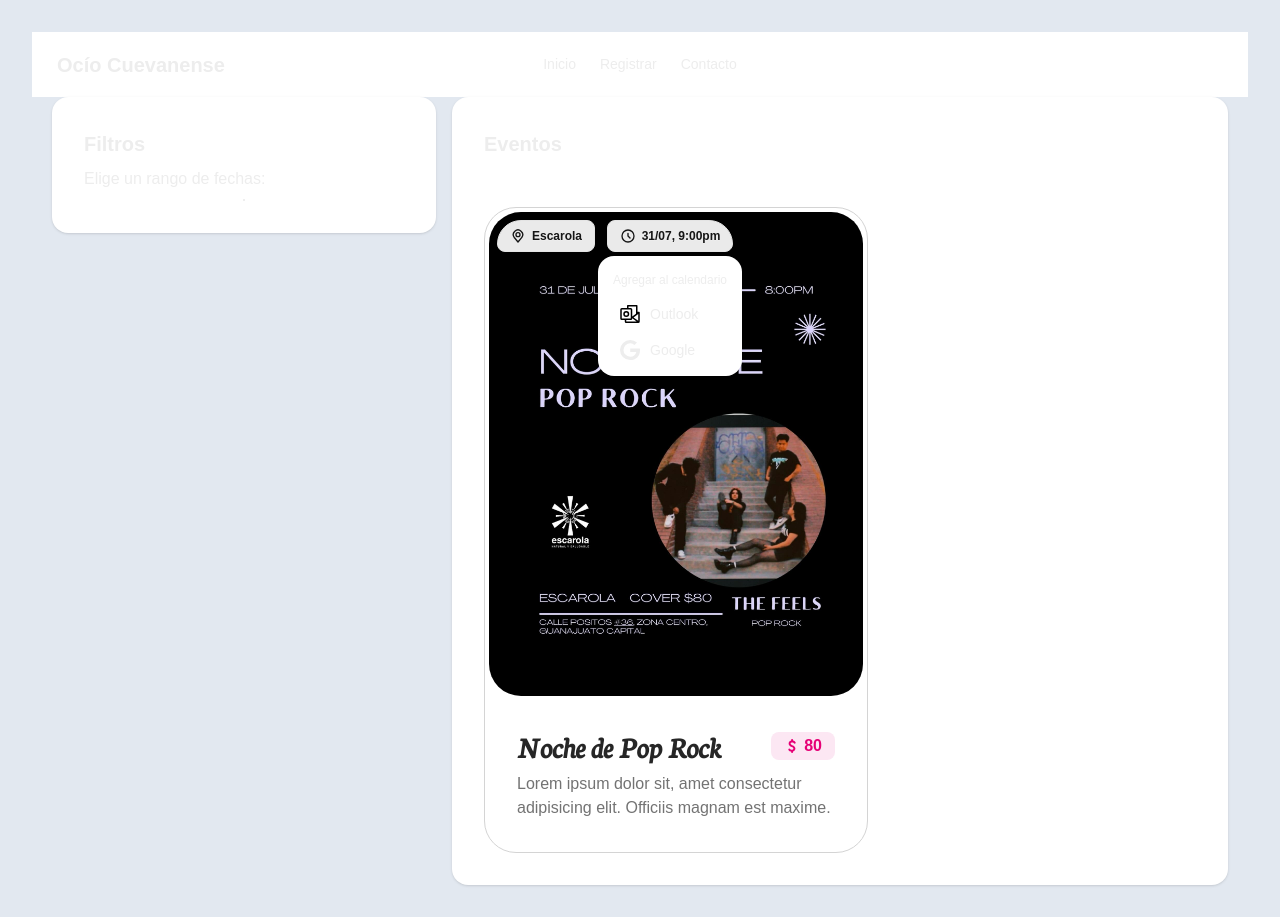
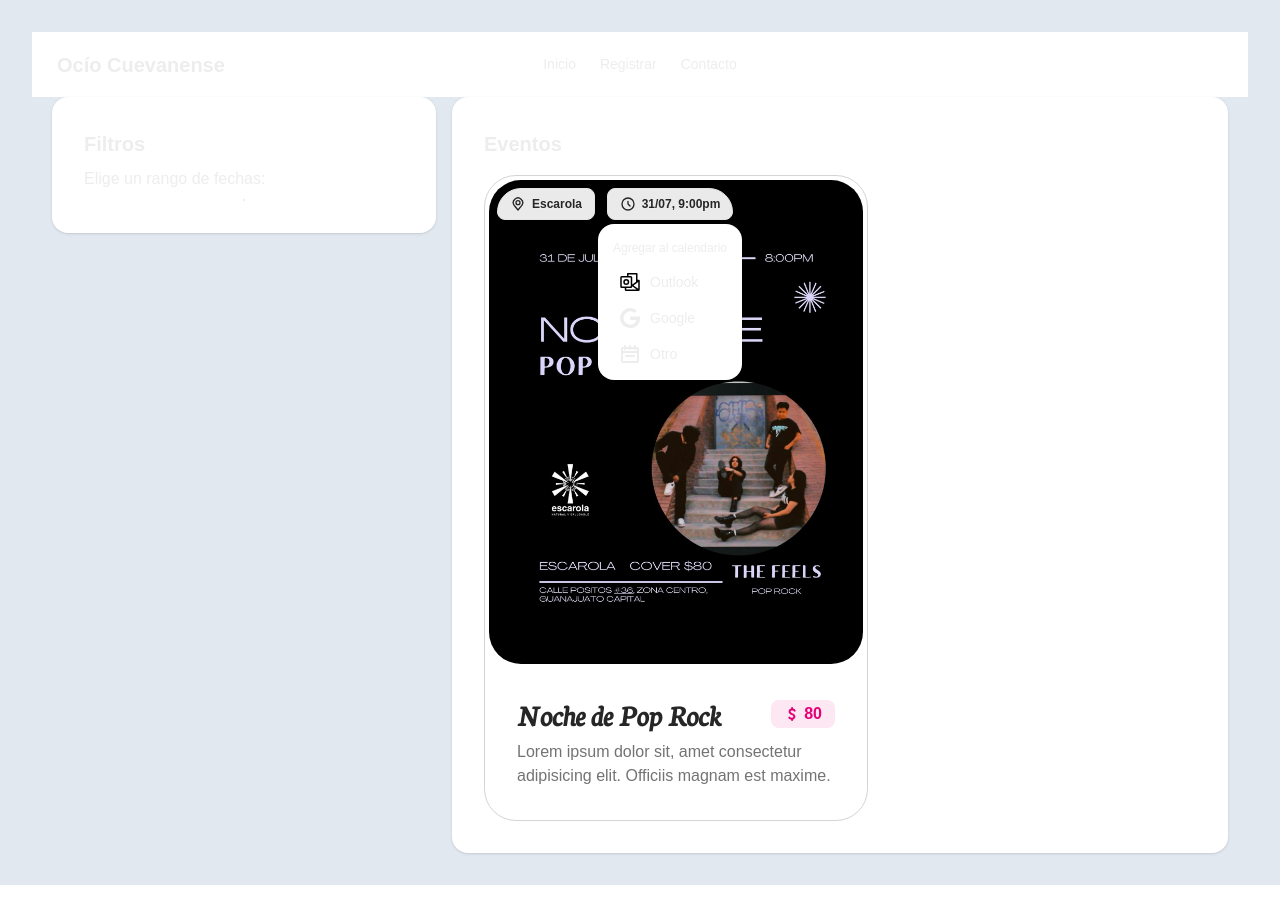
Before and after one commit to x4nemi/gto, a Next.js app: page / in a window 1280 px wide. Both pictures are taken after a click on the button "31/07, 9:00pm". After the commit the page ends 885 px from the top, so only its background shows below. Built offline with nearby package versions, Linux system fonts and the light colour scheme; a web font is replaced by a local one.

Commit message:
Update EventList component styles and add new button for additional options

```diff
--- a/src/app/EventList.tsx
+++ b/src/app/EventList.tsx
@@ -67,10 +67,10 @@ export const EventList = () => {
 					// ))
 				}
 
-				<div className="card card-lg border rounded-4xl border-neutral-300 w-96 mt-10" >
+				<div className="card card-lg border rounded-4xl border-neutral-300 w-96 mt-2" >
 					<div className='relative'>
 						<div className="absolute top-3 left-3">
-							<button className='btn btn-soft btn-sm rounded-tl-3xl'>
+							<button className='btn btn-soft btn-sm rounded-tl-3xl text-neutral-800'>
 								<svg className="w-4 h-4" aria-hidden="true" xmlns="http://www.w3.org/2000/svg" width="24" height="24" fill="none" viewBox="0 0 24 24">
 									<path stroke="currentColor" stroke-linecap="round" stroke-linejoin="round" stroke-width="2" d="M12 13a3 3 0 1 0 0-6 3 3 0 0 0 0 6Z" />
 									<path stroke="currentColor" stroke-linecap="round" stroke-linejoin="round" stroke-width="2" d="M17.8 13.938h-.011a7 7 0 1 0-11.464.144h-.016l.14.171c.1.127.2.251.3.371L12 21l5.13-6.248c.194-.209.374-.429.54-.659l.13-.155Z" />
@@ -79,7 +79,7 @@ export const EventList = () => {
 							</button>
 						</div>
 						<div className="dropdown dropdown-center absolute top-3 right-3">
-							<button tabIndex={0} className='btn btn-soft btn-sm rounded-tr-3xl '>
+							<button tabIndex={0} className='btn btn-soft btn-sm rounded-tr-3xl text-neutral-800'>
 								<svg className="w-4 h-4" aria-hidden="true" xmlns="http://www.w3.org/2000/svg" width="24" height="24" fill="none" viewBox="0 0 24 24">
 									<path stroke="currentColor" stroke-linecap="round" stroke-linejoin="round" stroke-width="2" d="M12 8v4l3 3m6-3a9 9 0 1 1-18 0 9 9 0 0 1 18 0Z" />
 								</svg>
@@ -98,6 +98,12 @@ export const EventList = () => {
 										<path fill-rule="evenodd" d="M12.037 21.998a10.313 10.313 0 0 1-7.168-3.049 9.888 9.888 0 0 1-2.868-7.118 9.947 9.947 0 0 1 3.064-6.949A10.37 10.37 0 0 1 12.212 2h.176a9.935 9.935 0 0 1 6.614 2.564L16.457 6.88a6.187 6.187 0 0 0-4.131-1.566 6.9 6.9 0 0 0-4.794 1.913 6.618 6.618 0 0 0-2.045 4.657 6.608 6.608 0 0 0 1.882 4.723 6.891 6.891 0 0 0 4.725 2.07h.143c1.41.072 2.8-.354 3.917-1.2a5.77 5.77 0 0 0 2.172-3.41l.043-.117H12.22v-3.41h9.678c.075.617.109 1.238.1 1.859-.099 5.741-4.017 9.6-9.746 9.6l-.215-.002Z" clip-rule="evenodd" />
 									</svg>
 									Google
+								</a></li>
+								<li><a className='flex items-center gap-2'>
+									<svg className="w-6 h-6" aria-hidden="true" xmlns="http://www.w3.org/2000/svg" width="24" height="24" fill="none" viewBox="0 0 24 24">
+										<path stroke="currentColor" stroke-linecap="round" stroke-linejoin="round" stroke-width="2" d="M4 10h16M8 14h8m-4-7V4M7 7V4m10 3V4M5 20h14a1 1 0 0 0 1-1V7a1 1 0 0 0-1-1H5a1 1 0 0 0-1 1v12a1 1 0 0 0 1 1Z" />
+									</svg>
+									Otro
 								</a></li>
 							</ul>
 						</div>
```
